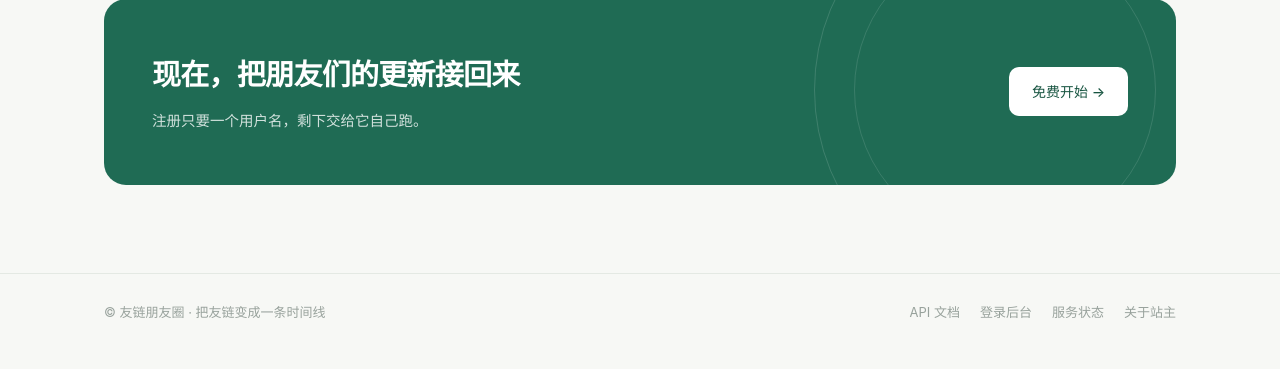
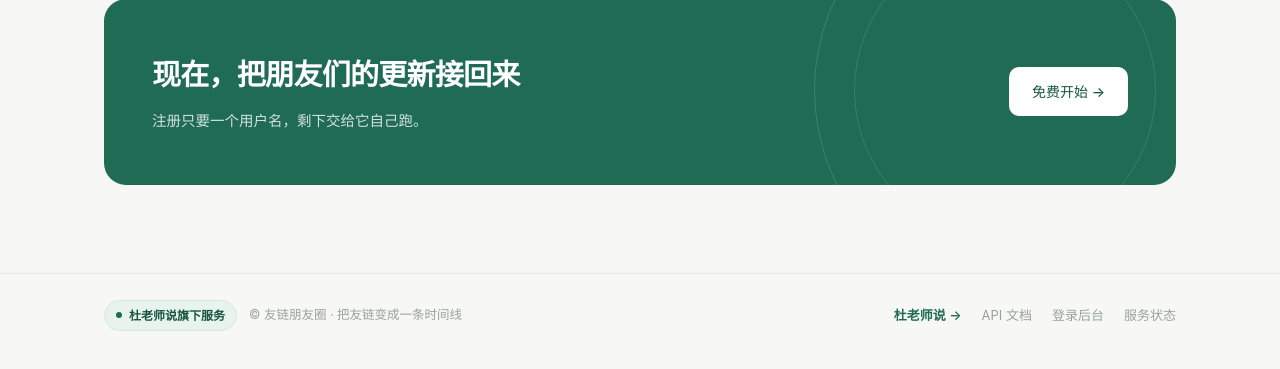
Before and after one commit to penndu/ducircle, a FastAPI app: page / in a window 1280 px wide. Shown: the part 2306-2675 px from the top of the page. Before the commit the page ends 2624 px from the top, so only its background shows below. Run offline with FastAPI, Linux system fonts and the light colour scheme; data that the repository does not hold is empty; parts of the project's set-up code (start-up, migrations or seed data) failed here and were passed over.

Commit message:
feat: 首页页脚加杜老师说旗下服务标识与主站链接

```diff
--- a/web/templates/landing.html
+++ b/web/templates/landing.html
@@ -134,10 +134,16 @@ section.block{padding:88px 0}
 .cta .btn{background:#fff;color:var(--brand-dark);position:relative;z-index:1;box-shadow:none;padding:12px 22px}
 .cta .btn:hover{background:#f2f8f4}
 
-footer{border-top:1px solid var(--line);padding:28px 0 40px;font-size:13px;color:var(--faint)}
-.foot-in{display:flex;align-items:center;gap:20px;flex-wrap:wrap}
+footer{border-top:1px solid var(--line);padding:26px 0 38px;font-size:13px;color:var(--faint)}
+.foot-in{display:flex;align-items:center;gap:18px;flex-wrap:wrap}
 .foot-in a:hover{color:var(--brand)}
-.foot-links{display:flex;gap:20px;margin-left:auto}
+.foot-brand{display:flex;align-items:center;gap:12px;flex-wrap:wrap}
+.foot-badge{display:inline-flex;align-items:center;gap:7px;background:var(--brand-soft);border:1px solid #d5e9de;color:var(--brand-dark);font-size:12px;font-weight:620;padding:5px 11px;border-radius:999px;transition:background .18s}
+.foot-badge:hover{background:#dcefe5;color:var(--brand-dark)}
+.foot-badge-dot{width:6px;height:6px;border-radius:50%;background:var(--brand);display:block}
+.foot-copy{font-size:12.5px;color:var(--faint)}
+.foot-links{display:flex;gap:20px;margin-left:auto;align-items:center}
+.foot-home{color:var(--brand);font-weight:620}
 
 @media (max-width:960px){
   .hero-in{grid-template-columns:1fr;gap:48px}
@@ -366,12 +372,19 @@ footer{border-top:1px solid var(--line);padding:28px 0 40px;font-size:13px;color
 
 <footer>
   <div class="wrap foot-in">
-    <span>© {{ app_name }} · 把友链变成一条时间线</span>
+    <div class="foot-brand">
+      <a class="foot-badge" href="https://dusays.com/posts/530/"
+         target="_blank" rel="noopener noreferrer">
+        <span class="foot-badge-dot"></span>杜老师说旗下服务
+      </a>
+      <span class="foot-copy">© {{ app_name }} · 把友链变成一条时间线</span>
+    </div>
     <div class="foot-links">
+      <a class="foot-home" href="https://dusays.com/"
+         target="_blank" rel="noopener noreferrer">杜老师说 →</a>
       <a href="/docs">API 文档</a>
       <a href="/web/login">登录后台</a>
       <a href="/health">服务状态</a>
-      <a href="https://dusays.com/" target="_blank" rel="noopener noreferrer">关于站主</a>
     </div>
   </div>
 </footer>
```
Also changed, not shown: tests/test_home_redesign.py (+11 -0 lines).
